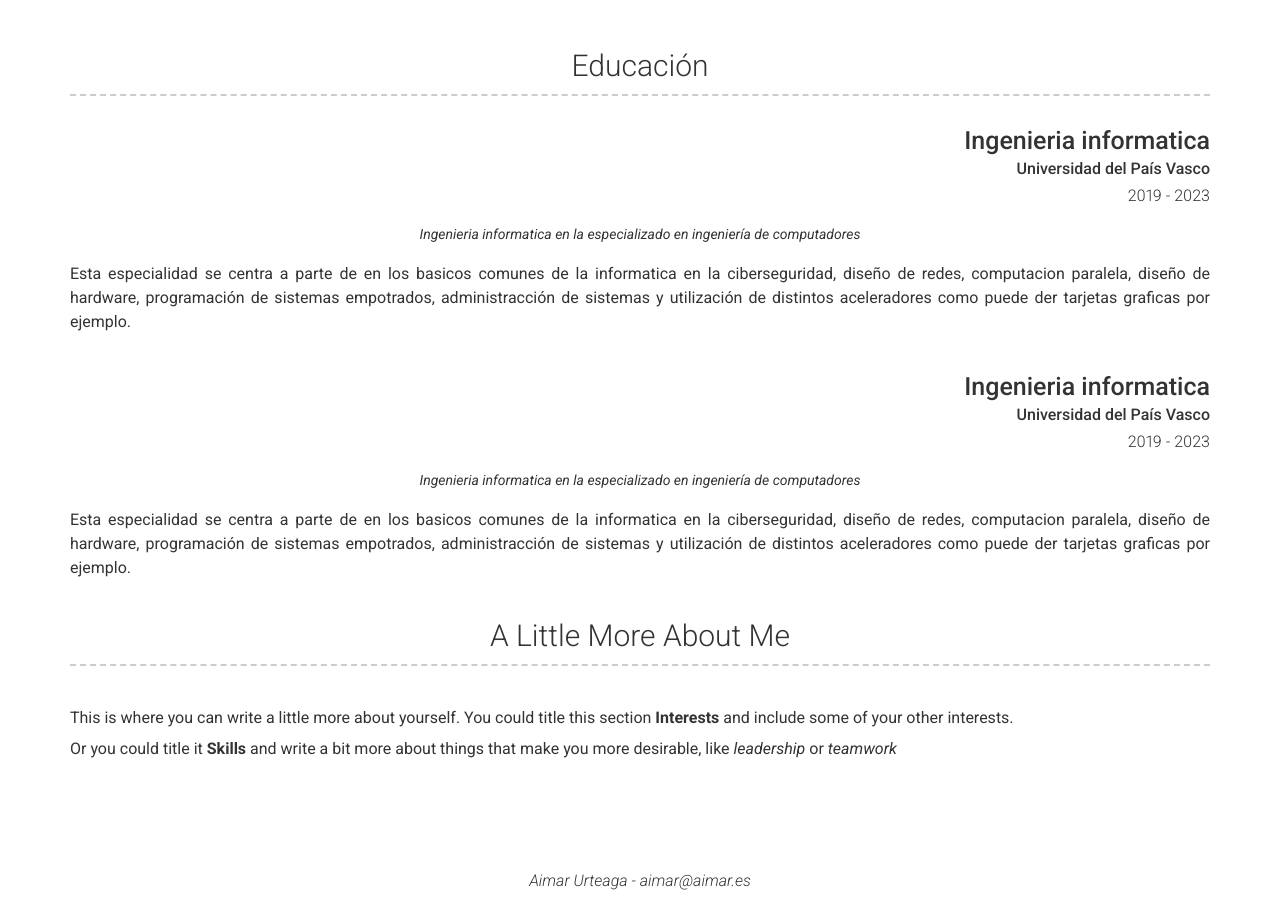
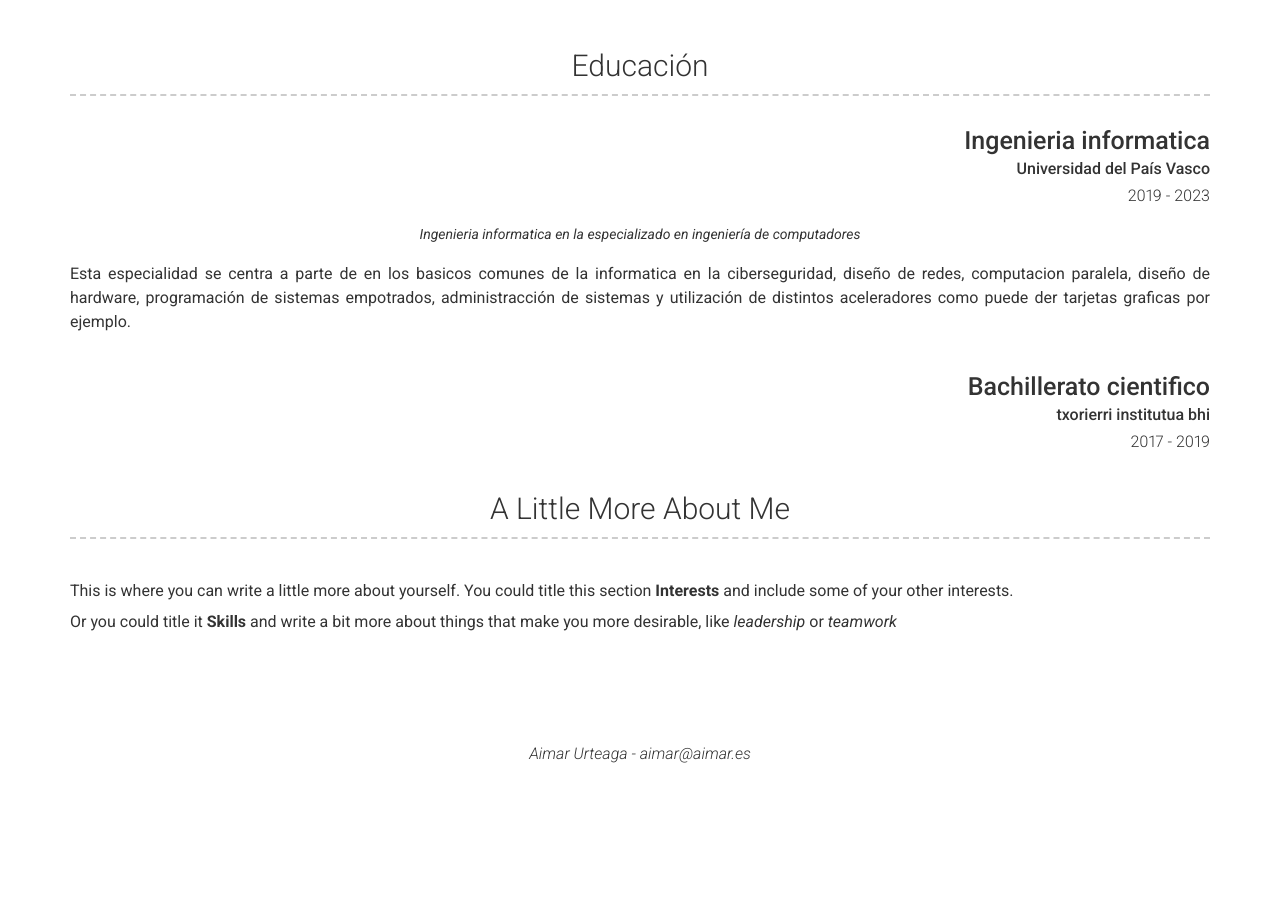
Before and after one commit to AimarUrteaga/curr-culum-vitae, a Jekyll site: the page built from index.md, in a window 1280 px wide and 900 px high, scrolled down 928 px. Built offline with Jekyll 4.4.1, drawn with Linux system fonts in a browser that asks for light colours; nearby versions of some CDN libraries; after the commit the page ends 1701 px from its top, so only the background shows below that.

Commit message:
first commit

```diff
--- a/_config.yml
+++ b/_config.yml
@@ -110,13 +110,9 @@ content:
         description: | # this will include new lines to allow paragraphs
           Esta especialidad se centra a parte de en los basicos comunes de la informatica en la ciberseguridad, diseño de redes, computacion paralela, diseño de hardware, programación de sistemas empotrados, administracción de sistemas y utilización de distintos aceleradores como puede der tarjetas graficas por ejemplo.
       - layout: top-right
-        title: Ingenieria informatica
-        sub_title: Universidad del País Vasco
-        caption: 2019 - 2023
-        quote: >
-          Ingenieria informatica en la especializado en ingeniería de computadores
-        description: | # this will include new lines to allow paragraphs
-          Esta especialidad se centra a parte de en los basicos comunes de la informatica en la ciberseguridad, diseño de redes, computacion paralela, diseño de hardware, programación de sistemas empotrados, administracción de sistemas y utilización de distintos aceleradores como puede der tarjetas graficas por ejemplo.
+        title: Bachillerato cientifico
+        sub_title: txorierri institutua bhi
+        caption: 2017 - 2019
 
   - title: A Little More About Me
     layout: text
```
